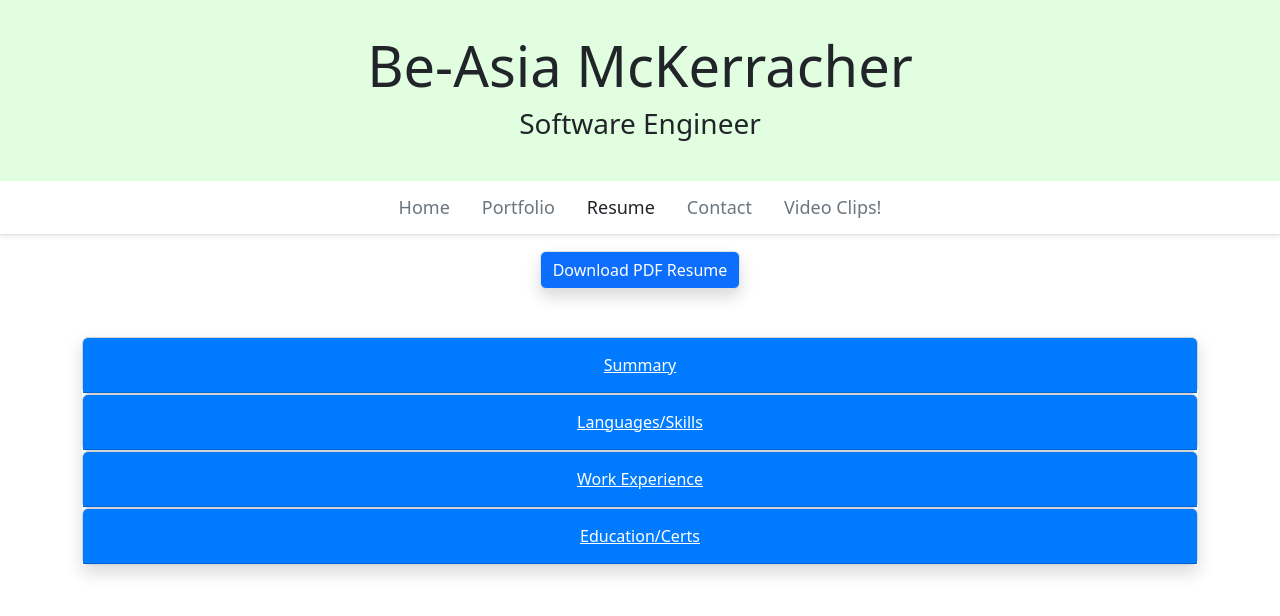
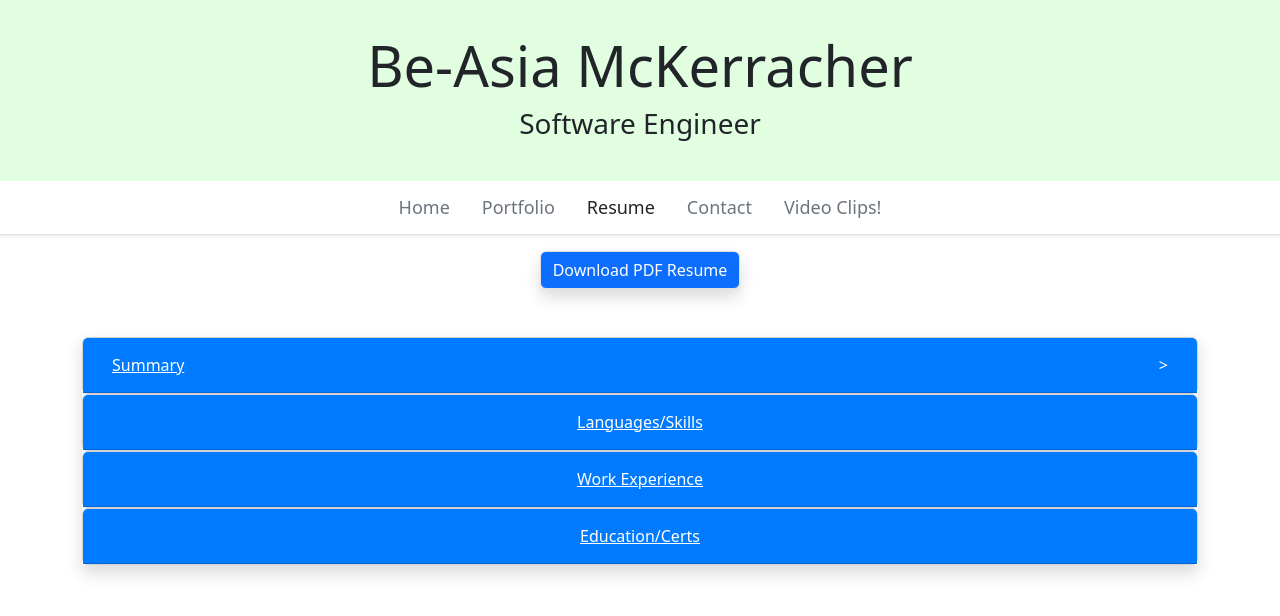
Before and after one commit to amerigirl/AngularPortfolioWebsite, an Angular app: page /resume in a window 1280 px wide. Shown: the top 616 px of the page. Built offline with nearby package versions, Linux system fonts and the light colour scheme.

Commit message:
added two-way binding for open and close carrots in summary

```diff
--- a/src/app/resume/resume.component.html
+++ b/src/app/resume/resume.component.html
@@ -5,7 +5,13 @@
 
   <div class="bg-2">
     <accordion [isAnimated]="true" class="shadow">
-      <accordion-group heading="Summary">
+      <accordion-group [(isOpen)]="isWorkExperienceOpen">
+        <button accordion-heading class="btn btn-block justify-content-between d-flex w-100">
+          <div class="btn-link">Summary</div>
+
+          <div *ngIf="!isWorkExperienceOpen" style="color: white;">></div>
+          <div *ngIf="isWorkExperienceOpen" style="color: white;">v</div>
+        </button>
         <p>
           Hello! A quick blurg about me: I'm a Software Engineer with a pension
           for problem solving, technical accuracy, and a love of agile
--- a/src/app/resume/resume.component.ts
+++ b/src/app/resume/resume.component.ts
@@ -8,6 +8,8 @@ import { Title } from '@angular/platform-browser';
 })
 export class ResumeComponent {
   //you need to add a renderer to deal with viewing files or downloading them??
+
+  isWorkExperienceOpen: boolean = false;
   constructor(private renderer: Renderer2,private titleservice: Title) {
     //this will set the tab title
     this.titleservice.setTitle('Be-Asia McKerracher - Resume');
```
